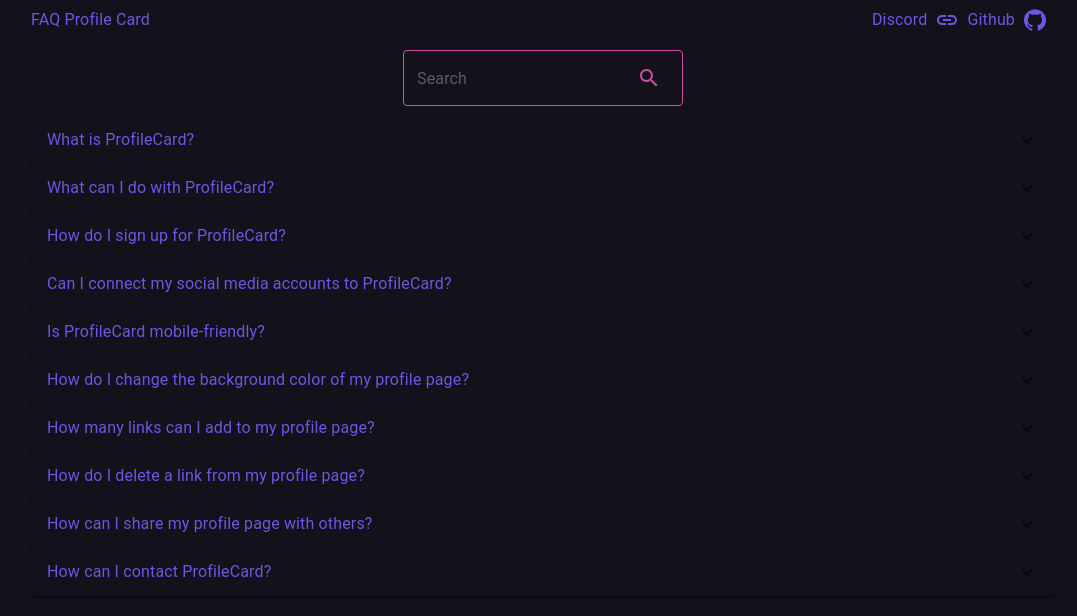
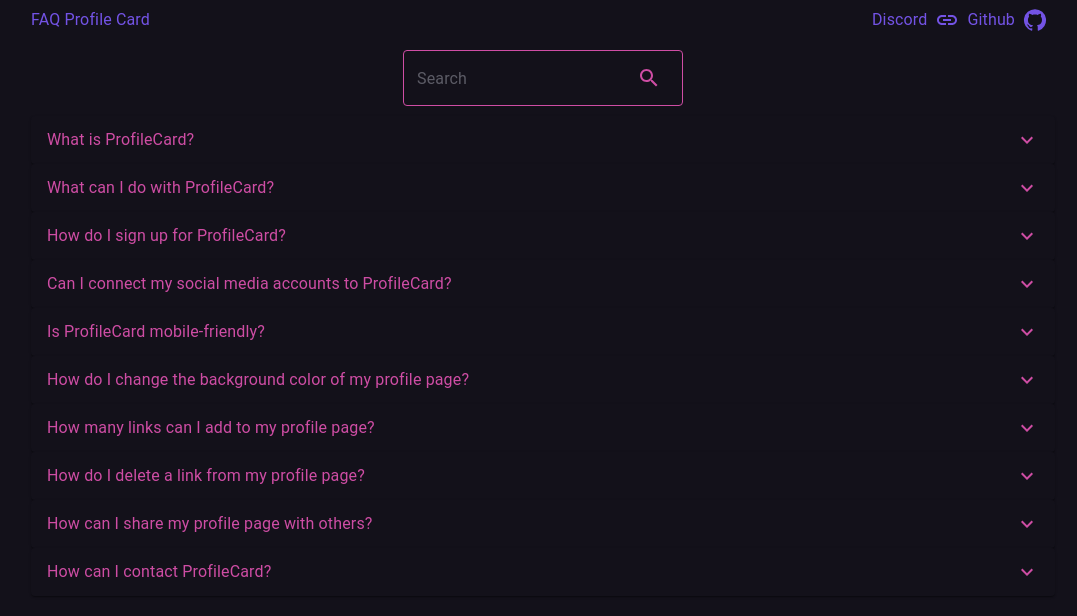
Before and after one commit to theprofilecard/faq.profilecard.co, a React (Create React App) app: page / in a window 1280 px wide. Shown: the top 616 px of the page, without its empty margins (97-1174 px from the left). Built offline with nearby package versions, Linux system fonts and the light colour scheme.

Commit message:
update: card item theme

```diff
--- a/src/components/CardItem.tsx
+++ b/src/components/CardItem.tsx
@@ -16,11 +16,11 @@ const CardItem: FC<IProps> = ({ question, answer }) => {
   return (
     <Accordion>
       <AccordionSummary
-        expandIcon={<ExpandMoreIcon />}
+        expandIcon={<ExpandMoreIcon color="primary" />}
         aria-controls="panel1a-content"
         id="panel1a-header"
       >
-        <Typography color="primary.light">{question}</Typography>
+        <Typography color="primary">{question}</Typography>
       </AccordionSummary>
       <AccordionDetails>
         <Typography>{answer}</Typography>
```
